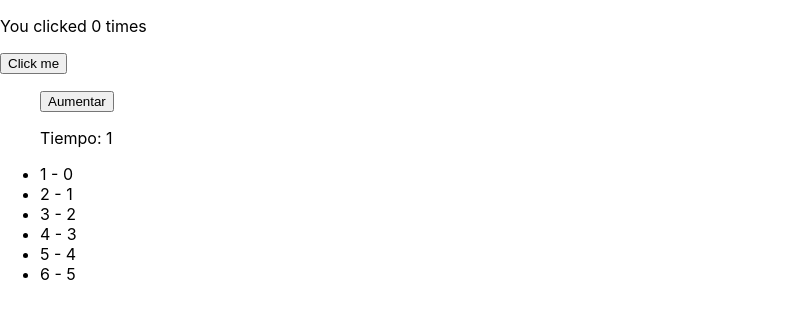
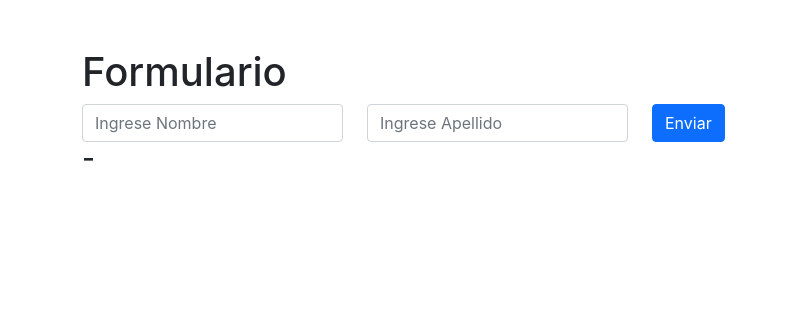
Before and after one commit to CesarMurilloS/react-hooks-app, a React (Create React App) app: page / in a window 1280 px wide. Shown: the top 318 px of the page, without its empty margins (0-788 px from the left). Built offline with nearby package versions, Linux system fonts and the light colour scheme.

Commit message:
react hooks, formularios on change y on submit

```diff
--- a/public/index.html
+++ b/public/index.html
@@ -1,20 +1,19 @@
 <!DOCTYPE html>
 <html lang="en">
-  <head>
+
+<head>
     <meta charset="utf-8" />
     <link rel="icon" href="%PUBLIC_URL%/favicon.ico" />
     <meta name="viewport" content="width=device-width, initial-scale=1" />
     <meta name="theme-color" content="#000000" />
-    <meta
-      name="description"
-      content="Web site created using create-react-app"
-    />
+    <meta name="description" content="Web site created using create-react-app" />
     <link rel="apple-touch-icon" href="%PUBLIC_URL%/logo192.png" />
     <!--
       manifest.json provides metadata used when your web app is installed on a
       user's mobile device or desktop. See https://developers.google.com/web/fundamentals/web-app-manifest/
     -->
     <link rel="manifest" href="%PUBLIC_URL%/manifest.json" />
+    <link href="https://cdn.jsdelivr.net/npm/bootstrap@5.0.0-beta1/dist/css/bootstrap.min.css" rel="stylesheet" integrity="sha384-giJF6kkoqNQ00vy+HMDP7azOuL0xtbfIcaT9wjKHr8RbDVddVHyTfAAsrekwKmP1" crossorigin="anonymous">
     <!--
       Notice the use of %PUBLIC_URL% in the tags above.
       It will be replaced with the URL of the `public` folder during the build.
@@ -25,8 +24,9 @@
       Learn how to configure a non-root public URL by running `npm run build`.
     -->
     <title>React App</title>
-  </head>
-  <body>
+</head>
+
+<body>
     <noscript>You need to enable JavaScript to run this app.</noscript>
     <div id="root"></div>
     <!--
@@ -39,5 +39,6 @@
       To begin the development, run `npm start` or `yarn start`.
       To create a production bundle, use `npm run build` or `yarn build`.
     -->
-  </body>
+</body>
+
 </html>
--- a/src/App.js
+++ b/src/App.js
@@ -1,13 +1,14 @@
 import React from 'react';
 import Contador from './components/Contador'
-import Listas from './components/Listas';
+import Formulario from './components/Formulario';
+import Lista from './components/Lista';
+import JsxAccion from './components/JsxAccion';
 
 function App() {
   return (
-    <>
-    <Contador />
-    <Listas></Listas>
-    </>
+    <div className="container mt-5">
+    <Formulario></Formulario>
+    </div>
   );
 }
 
--- /dev/null
+++ b/src/components/Formulario.js
@@ -0,0 +1,55 @@
+import React, { Fragment, useState } from 'react'
+
+const Formulario = () => {
+
+    const [datos, setDatos] = useState({
+        nombre: '',
+        apellido: '',
+    });
+
+    const handleInputChange = (event) => {
+        console.log(event.target.value)
+        setDatos({
+            //Hacer copia de los datos
+            ...datos,
+            [event.target.name] : event.target.value
+        })
+    }
+
+    const enviarDatos = (event) => {
+        event.preventDefault();
+        console.log(datos.nombre + ' - ' + datos.apellido)
+    }
+
+    return (
+        <Fragment>
+            <h1>Formulario</h1>
+            <form className="row" onSubmit={enviarDatos}>
+                <div className="col-md-3">
+                    <input
+                    type="text"
+                    className="form-control"
+                    placeholder="Ingrese Nombre"
+                    name="nombre"
+                    onChange={handleInputChange}>
+                    </input>
+                </div>
+                <div className="col-md-3">
+                    <input
+                    type="text"
+                    className="form-control"
+                    placeholder="Ingrese Apellido"
+                    name="apellido"
+                    onChange={handleInputChange}>
+                    </input>
+                </div>
+                <div className="col-md-3">
+                    <button className="btn btn-primary" type="submit">Enviar</button>
+                </div>
+            </form>
+            <h3>{datos.nombre} - {datos.apellido}</h3>
+        </Fragment>
+    )
+}
+
+export default Formulario;
--- a/src/components/Listas.js
+++ b/src/components/Lista.js
@@ -1,28 +1,39 @@
 import React,{Fragment, useState} from 'react';
 
-const Listas = () => {
+const Lista = () => {
 
+    //Array con useState
     const [numeros, setNumero] = useState([1,2,3,4,5,6])
 
     const [tiempo, setTiempo] = useState(1)
 
+    //Añadir numeros a Array numeros
     const aumentar = () => {
         setTiempo(tiempo + 1)
+        //... = Operador de propagacion
+        //C
         setNumero([
             ...numeros,
             tiempo + 1
         ])
     }
 
+    const arrayUno = ['Chile', 'Argentina']
+    const arrayDos = ['Perú', 'Mexico']
+
+    const Unidos = [...arrayUno, ...arrayDos]
+    console.log(Unidos)
+
     return (
         <Fragment>
+            <h2>Lista</h2>
             <ul>
                 <button onClick={aumentar}>Aumentar</button>
                 <p>Tiempo: {tiempo}</p>
                 {
                     numeros.map((item, index) =>
                         <li key={index}>
-                            {item} - {index}
+                            {item} : {index}
                         </li>
                     )
                 }
@@ -31,4 +42,4 @@ const Listas = () => {
     );
 }
 
-export default Listas;
+export default Lista;
```
Also changed, not shown: src/components/Formulario1.js (added, +66 -0 lines), 1 other file (tests, documents, lock files or other folders).
